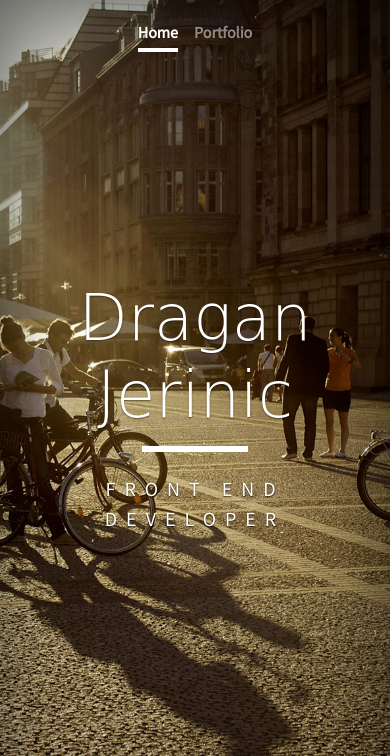
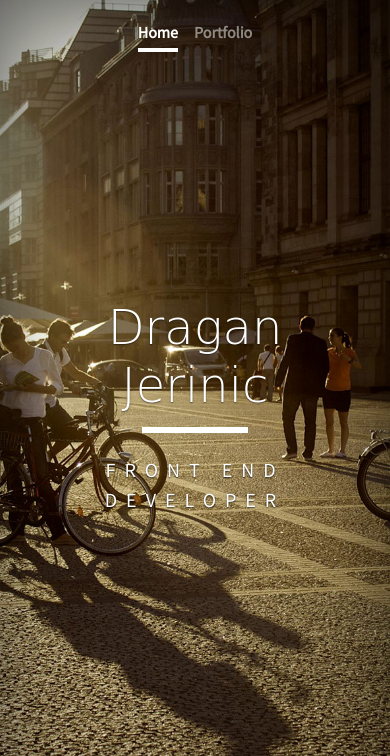
Before and after one commit to dragan23/dragan23.github.io, a plain HTML site: page index.html in a window 390 px wide. Shown: the top 756 px of the page. Drawn offline with nearby package versions, Linux system fonts and the light colour scheme; a web font is replaced by a local one.

Commit message:
reduce header font size for small devices

```diff
--- a/style/main.css
+++ b/style/main.css
@@ -112,6 +112,12 @@ p.main-p {
   }
 }
 
+@media (max-width: 28em) {
+  h1.cover-heading {
+    font-size: 3rem;
+  }
+}
+
 
 /*
  * Cover
```
